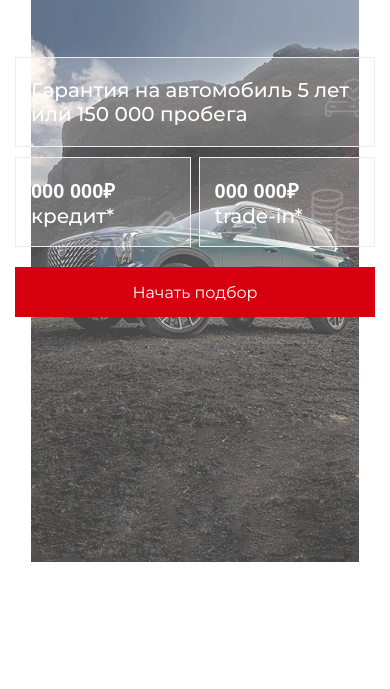
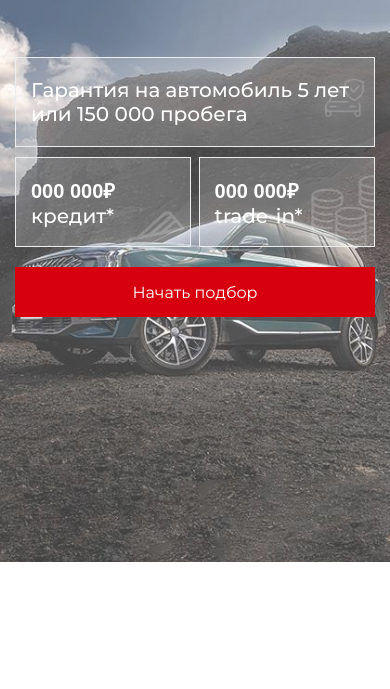
Before and after one commit to klimPa/my-test-lands, a plain HTML site: page gac/index.html in a window 390 px wide. Shown: the part 282-971 px from the top of the page. Drawn offline with Linux system fonts and the light colour scheme; a web font is replaced by a local one.

Commit message:
Update index.css

```diff
--- a/gac/css/index.css
+++ b/gac/css/index.css
@@ -959,7 +959,7 @@ header .logo_text {
 }
 
 .bg_block_mob div {
-    background-size: auto 100% !important;
+    background-size: cover !important;
     background-position: 50% 50% !important;
 }
 
```
